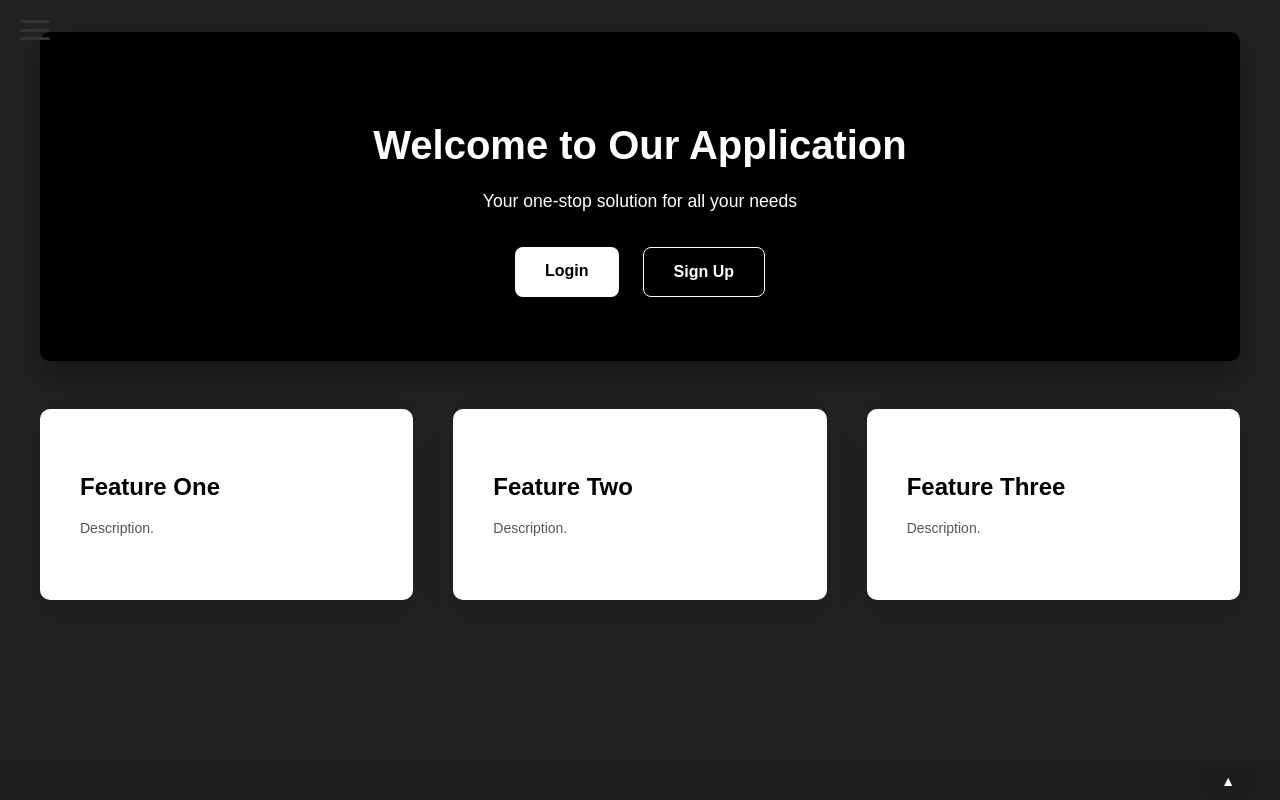
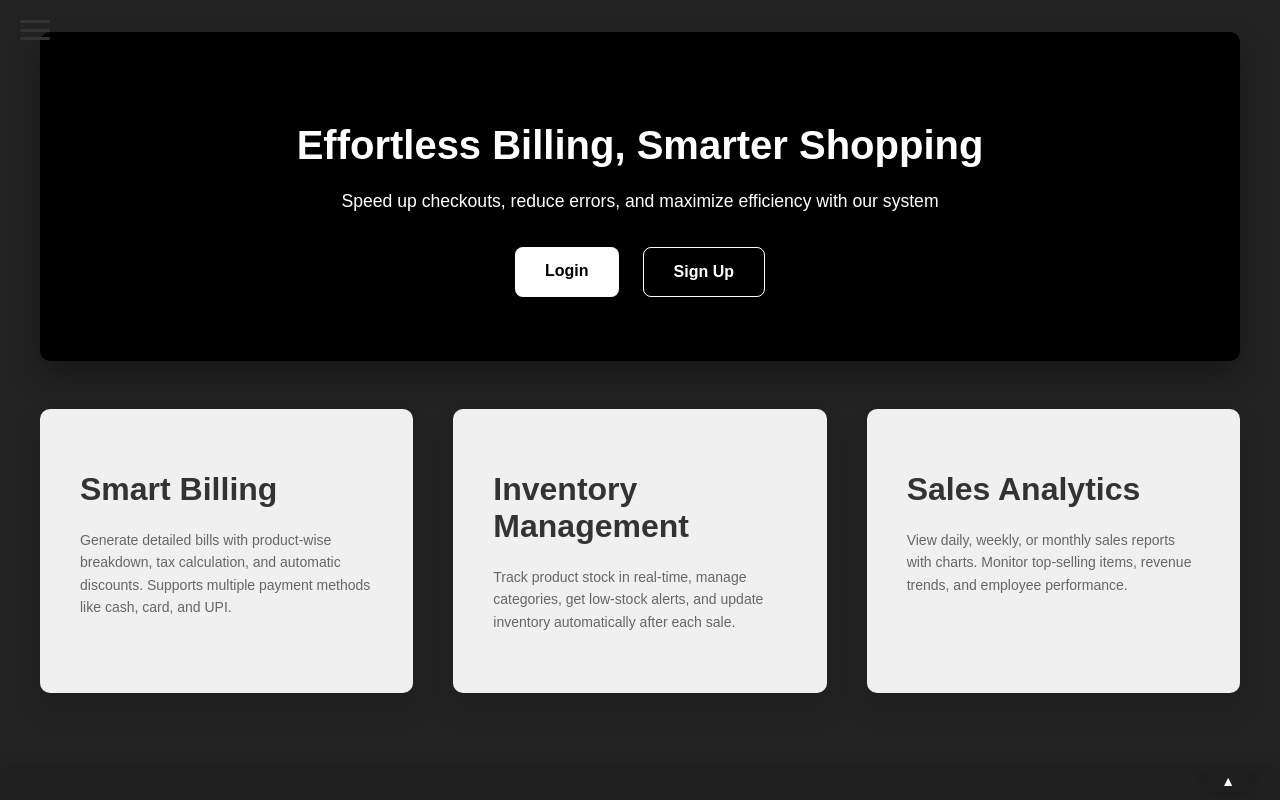
Before and after one commit to ninjacoderprogrammer/my-project, a React (Create React App) app: page / in a window 1280 px wide. Built offline with nearby package versions, Linux system fonts and the light colour scheme.

Commit message:
home css change

```diff
--- a/src/component/Home/Home.css
+++ b/src/component/Home/Home.css
@@ -86,7 +86,7 @@
 }
 
 .feature-card {
-  background-color: #fff;
+  background-color: #f0f0f0;
   padding: 2.5rem;
   border-radius: 10px;
   box-shadow: 0 15px 30px rgba(0, 0, 0, 0.1);
@@ -99,14 +99,14 @@
 }
 
 .feature-card h3 {
-  color: black;
+  color: #2C3E50;
   margin-bottom: 1rem;
   font-size: 1.5rem;
   font-weight: 700;
 }
 
 .feature-card p {
-  color: #555;
+  color: #666;
   line-height: 1.6;
 }
 
--- a/src/routes/Home.jsx
+++ b/src/routes/Home.jsx
@@ -6,8 +6,8 @@ const Home = () => {
   return (
     <div className="home-container">
       <div className="hero-section">
-        <h1>Welcome to Our Application</h1>
-        <p>Your one-stop solution for all your needs</p>
+        <h1>Effortless Billing, Smarter Shopping</h1>
+        <p>Speed up checkouts, reduce errors, and maximize efficiency with our system</p>
 
         <div className="cta-buttons">
           <Link to="/login" className="btn btn-primary">Login</Link>
@@ -17,18 +17,18 @@ const Home = () => {
 
       <div className="features-section">
         <div className="feature-card">
-          <h3>Feature One</h3>
-          <p>Description.</p>
+          <h1>Smart Billing</h1>
+          <p>Generate detailed bills with product-wise breakdown, tax calculation, and automatic discounts. Supports multiple payment methods like cash, card, and UPI.</p>
         </div>
 
         <div className="feature-card">
-          <h3>Feature Two</h3>
-          <p>Description.</p>
+          <h1>Inventory Management</h1>
+          <p>Track product stock in real-time, manage categories, get low-stock alerts, and update inventory automatically after each sale.</p>
         </div>
 
         <div className="feature-card">
-          <h3>Feature Three</h3>
-          <p>Description.</p>
+          <h1>Sales Analytics</h1>
+          <p>View daily, weekly, or monthly sales reports with charts. Monitor top-selling items, revenue trends, and employee performance.</p>
         </div>
       </div>
     </div>
```
Also changed, not shown: src/Users.js (added, +25 -0 lines), 2 other files (tests, documents, lock files or other folders).
